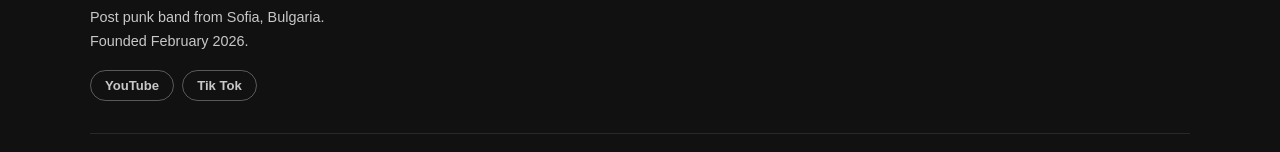
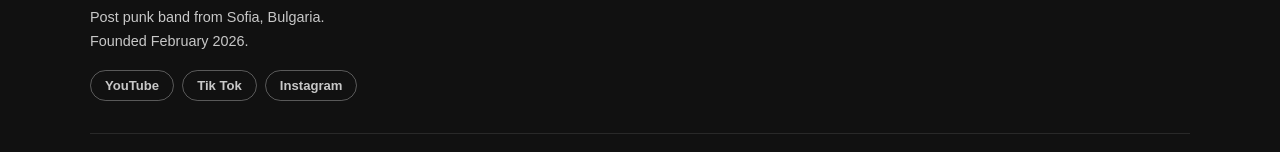
Before and after one commit to bobaFetr/DBW--------P26, a Next.js app: page / in a window 1280 px wide. Shown: the part 2554-2706 px from the top of the page. Built offline with nearby package versions, Linux system fonts and the light colour scheme; no server answers; a web font is replaced by a local one.

Commit message:
feat(footer): add Instagram link to footer streaming section

```diff
--- a/components/SiteFooter.jsx
+++ b/components/SiteFooter.jsx
@@ -50,6 +50,14 @@ export default function SiteFooter() {
               className="footer-pill"
             >
               Tik Tok
+            </a>
+            <a
+              href="https://www.instagram.com/paralyze___?utm_source=ig_web_button_share_sheet&stkn=ZDNlZDc0MzIxNw=="
+              target="_blank"
+              rel="noreferrer"
+              className="footer-pill"
+            >
+              Instagram
             </a>
           </div>
         </div>
```
